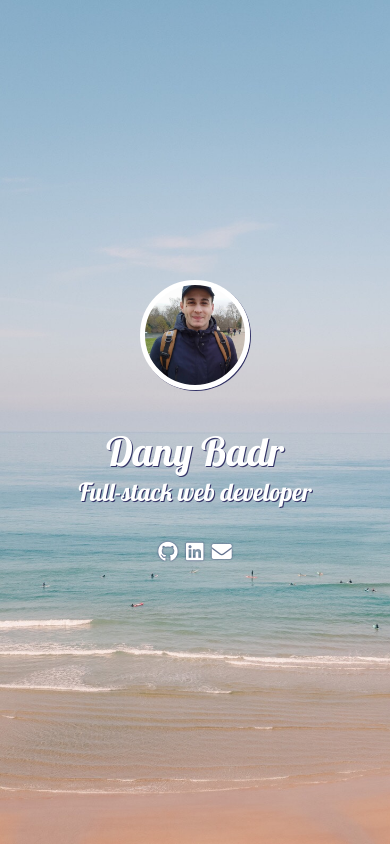
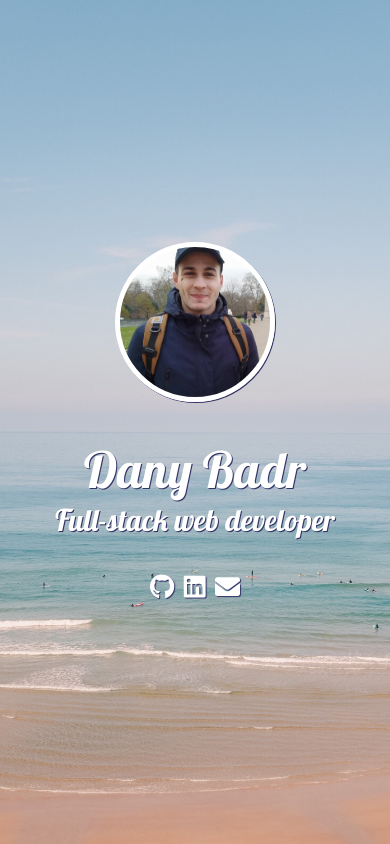
Before and after one commit to danolife/homepage, a plain HTML site: page index.html in a window 390 px wide. Drawn offline with Linux system fonts and the light colour scheme.

Commit message:
Mobile friendly + bigger things

```diff
--- a/css/style.css
+++ b/css/style.css
@@ -18,8 +18,8 @@ body {
 	text-align: center;
 }
 .picture {
-	height: 100px;
-	width: 100px;
+	height: 150px;
+	width: 150px;
 	background-image: url("../img/pp.jpg");
 	background-position: center;
 	background-size: cover;
@@ -30,13 +30,13 @@ body {
 }
 .name {
 	color: #fff;
-	font-size: 40px;
+	font-size: 50px;
 	text-shadow: 1px 1px #336;
 	margin-top: 32px;
 }
 .job-title {
 	color: #fff;
-	font-size: 25px;
+	font-size: 30px;
 	text-shadow: 1px 1px #336;
 	margin-bottom: 32px;
 }
@@ -48,6 +48,6 @@ body {
 	color: #fff;
 	text-decoration: none;
 	margin: 0 2px;
-	font-size: 20px;
-	text-shadow: 0 0 2px #336;
+	font-size: 25px;
+	text-shadow: 1px 1px 1px #336;
 }
--- a/index.html
+++ b/index.html
@@ -7,6 +7,7 @@
   <title>Dany Badr</title>
   <meta name="description" content="Homepage">
   <meta name="author" content="Dany Badr">
+  <meta name="viewport" content="width=device-width, initial-scale=1.0, maximum-scale=1.0, user-scalable=no" />
 
   <link rel="stylesheet" href="https://fonts.googleapis.com/css?family=Lobster">
   <link rel="stylesheet" href="css/style.css">
```
Lines whose indentation alone changed are shown as unchanged.
